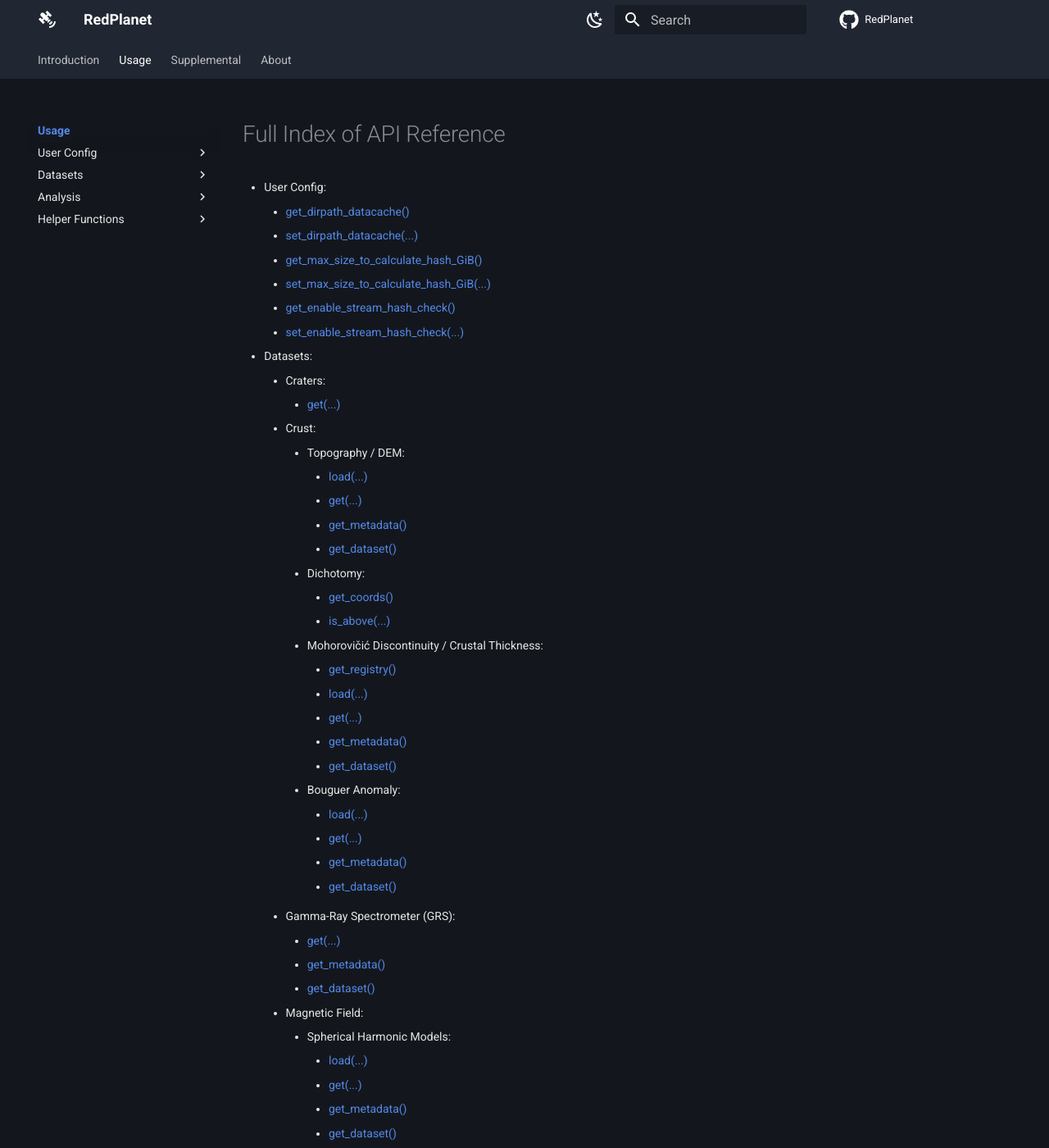
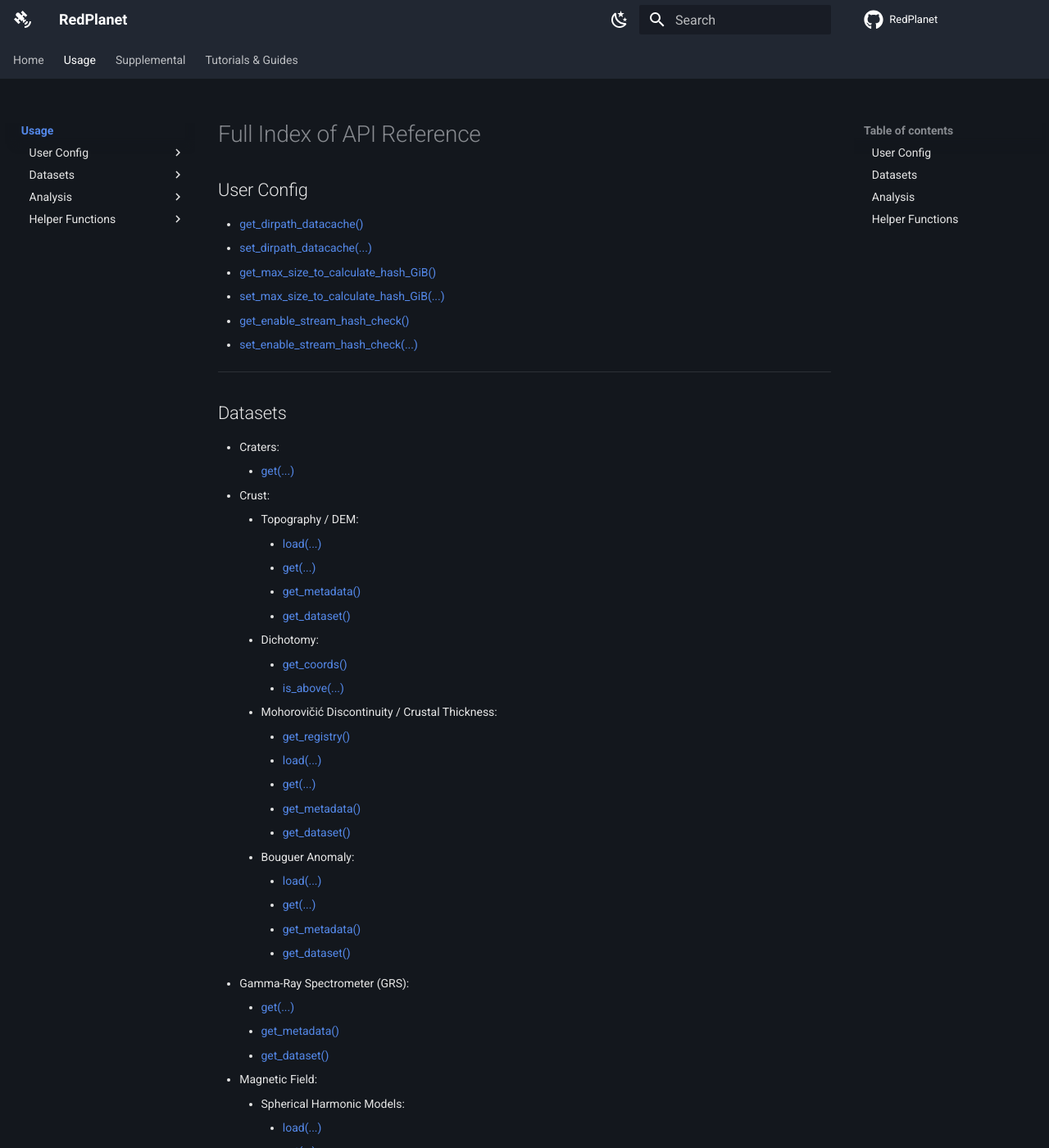
Before and after one commit to Humboldt-Penguin/redplanet, an MkDocs documentation site: the page built from docs/site/usage/index.md, in a window 1280 px wide and 1400 px high. Shown: the whole window at 82% size. Built offline with MkDocs 1.6.1 and Material for MkDocs 9.7.7, drawn with Linux system fonts in a browser that asks for light colours; comment, search, counter and statistics services are not loaded; some of the changed lines change nothing that is shown; some of the changed text lies outside the part shown.

Commit message:
docs(site): checkpoint, minor changes.

```diff
--- a/docs/mkdocs.yml
+++ b/docs/mkdocs.yml
@@ -58,7 +58,7 @@
 
 extra_css:
   - .assets/css/fonts.css
-  - .assets/css/indent.css
+  - .assets/css/spacing.css
   - .assets/css/themes.css
 
 
@@ -90,12 +90,16 @@
 ## Site map
 nav:
 
-  - Introduction:
+  - Home:
     - index.md
     - Quick Start:
       - Installation: quick_start/installation.md
       - Overview: quick_start/overview.md
-
+    - About:
+      - Contact: about/contact.md
+      - Changelog: about/changelog.md
+      - License: about/license.md
+      - Contributing: about/contributing.md
 
 
   - Usage:
@@ -168,10 +172,5 @@
     - Plotting: supplemental/plotting.md
     # - Heat Flow: supplemental/heat_flow.md
 
-
-
-  - About:
-    - Contact: about/contact.md
-    - Changelog: about/changelog.md
-    - License: about/license.md
-    - Contributing: about/contributing.md
+  - Tutorials & Guides:
+    - tutorials/index.md
```
Also changed, not shown: docs/site/.assets/css/spacing.css (added), docs/site/.assets/css/themes.css, docs/site/index.md, docs/site/tutorials/index.md (added), docs/site/usage/index.md.
